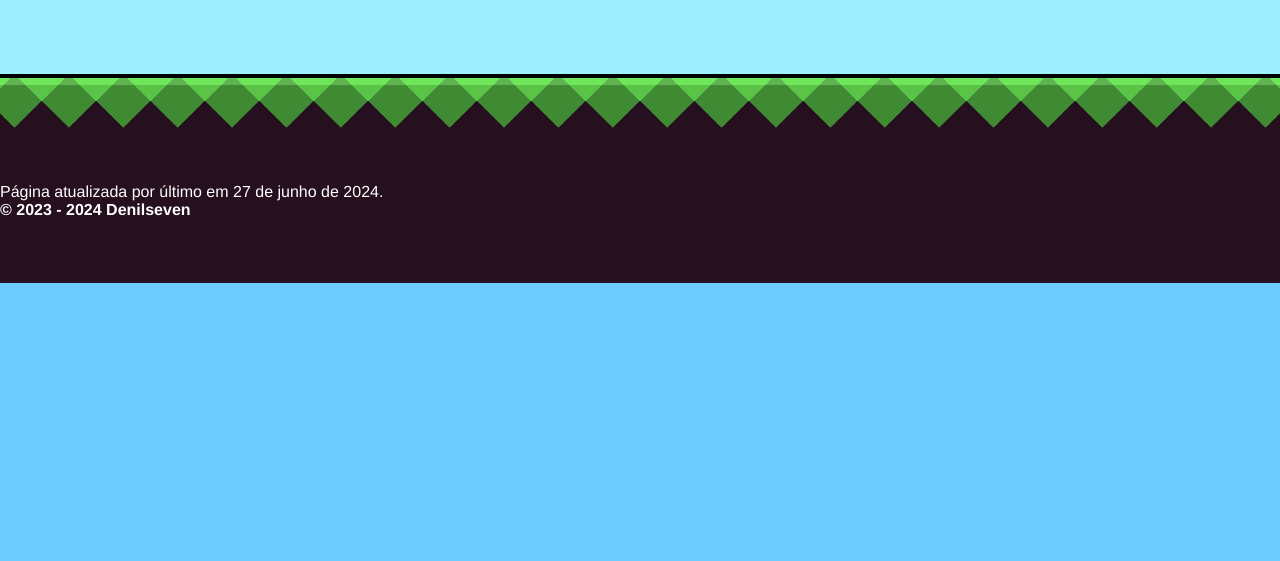
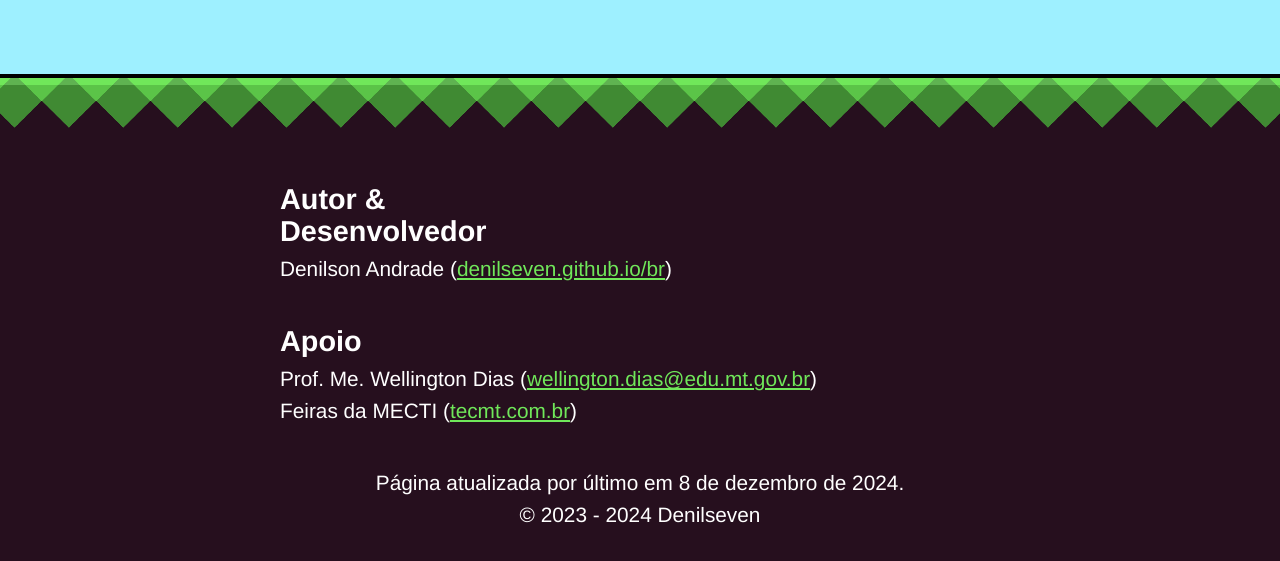
Before and after one commit to opingodoconhecimento/opingodoconhecimento.github.io, a plain HTML site: page index.html in a window 1280 px wide. Shown: the part 1959-2520 px from the top of the page. Before the commit the page ends 2242 px from the top, so only its background shows below. Drawn offline with Linux system fonts and the light colour scheme.

Commit message:
Add styled footer contents

```diff
--- a/index.html
+++ b/index.html
@@ -72,8 +72,30 @@
 
     <footer>
         <div class="ground"></div>
-        <p class="page-update top-margin">Página atualizada por último em 27 de junho de 2024.</p>
-        <p class="copyright"><b>© 2023 - 2024 Denilseven</b></p>
+
+        <div class="content">
+            <div>
+                <h2>Autor & <br>Desenvolvedor</h2>
+                <p>
+                    Denilson Andrade (<a href="https://denilseven.github.io/br" target="_blank">denilseven.github.io/br</a>)
+                </p>
+            </div>
+
+            <div>
+                <h2>Apoio</h2>
+                <p>
+                    Prof. Me. Wellington Dias (<a href="mailto:wellington.dias@edu.mt.gov.br" target="_blank">wellington.dias@edu.mt.gov.br</a>)
+                </p>
+                <p>
+                    Feiras da MECTI (<a href="https://www.tecmt.com.br/" target="_blank">tecmt.com.br</a>)
+                </p>
+            </div>
+
+            <div id="webinfo">
+                <p>Página atualizada por último em 8&nbsp;de&nbsp;dezembro&nbsp;de&nbsp;2024.</p>
+                <p>© 2023 - 2024 Denilseven</p>
+            </div>
+        </div>
     </footer>
 </body>
 </html>
--- a/main.css
+++ b/main.css
@@ -10,6 +10,8 @@
     --logo-orange: #F49811;
     --logo-yellow: #FEC503;
     --footer-img: url("images/ground1.png");
+    --footer-color-1: #FFC31A;
+    --footer-color-2: #E67E22;
     --footer-bg: #331A21;
 }
 
@@ -216,7 +218,42 @@ main {
 footer {
     background-color: var(--footer-bg);
     color: var(--light-text);
-    padding-bottom: 4rem;
+    padding-bottom: 2rem;
+
+    font-size: 1.2rem;
+    line-height: 2rem;
+}
+
+footer a {
+    color: var(--footer-color-1);
+}
+
+footer a:focus,
+footer a:hover {
+    color: var(--footer-color-2);
+}
+
+footer h2 {
+    margin-bottom: 0.4rem;
+}
+
+footer p {
+    font-size: 1.3rem;
+}
+
+footer > .content {
+    width: var(--content-width);
+    margin: auto;
+}
+
+footer > .content > div {
+    margin-bottom: 2.5rem;
+}
+
+footer #webinfo {
+    display: flex;
+    flex-direction: column;
+    align-items: flex-end;
 }
 
 .ground {
@@ -265,6 +302,8 @@ footer {
 @media (max-width: 50rem), (pointer:none), (pointer:coarse) {
     :root {
         --footer-img: url("images/ground2.png");
+        --footer-color-1: #70E75A;
+        --footer-color-2: #408A33;
         --footer-bg: #260F1E;
     }
 
@@ -280,6 +319,11 @@ footer {
         border: var(--page-bg-2) solid 0.2rem;
         outline: black solid 0.2rem;
         background: linear-gradient(var(--page-bg-1), var(--page-bg-2));
+    }
+
+    footer #webinfo {
+        align-items: center;
+        text-align: center;
     }
 }
 
```
